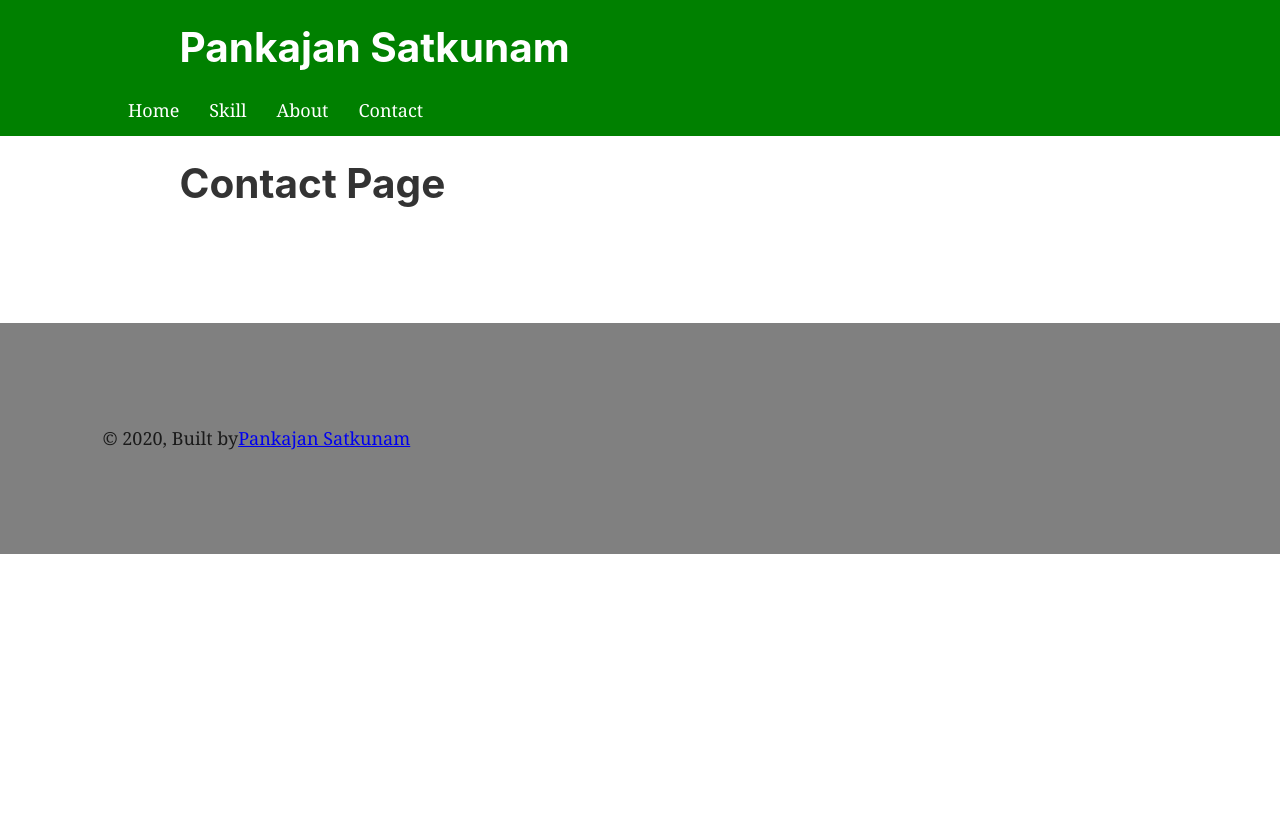
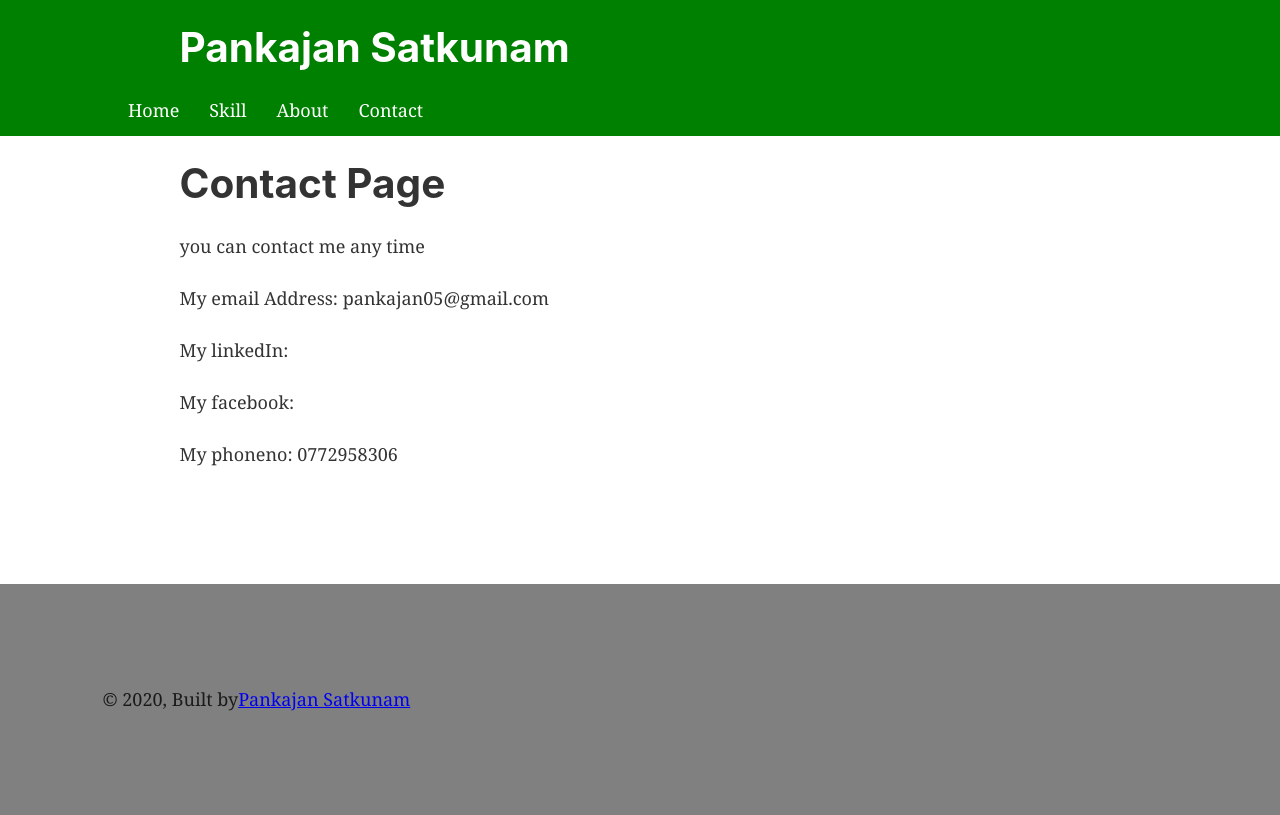
Before and after one commit to pankajan05/firstGatsbyApp, a Gatsby site: page /contact in a window 1280 px wide. Built offline with nearby package versions, Linux system fonts and the light colour scheme; Gatsby itself is replaced by a stand-in of ours.

Commit message:
add the details to the contact page

```diff
--- a/src/pages/contact.js
+++ b/src/pages/contact.js
@@ -7,6 +7,11 @@ const ContactPage = () => (
   <Layout>
     <SEO title="Home" />
     <h1>Contact Page</h1>
+    <p>you can contact me any time</p>
+    <p>My email Address: pankajan05@gmail.com</p>
+    <p>My linkedIn: </p>
+    <p>My facebook: </p>
+    <p>My phoneno: 0772958306</p>
   </Layout>
 )
 
```
